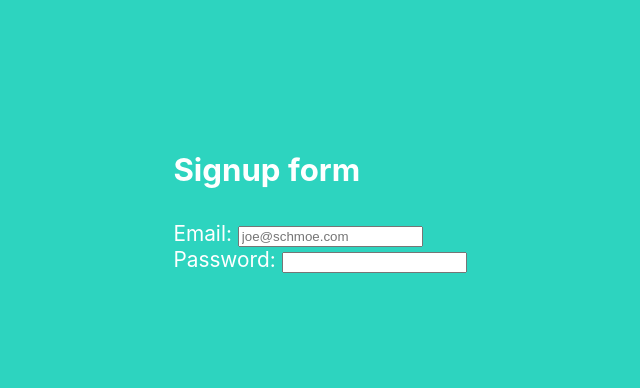
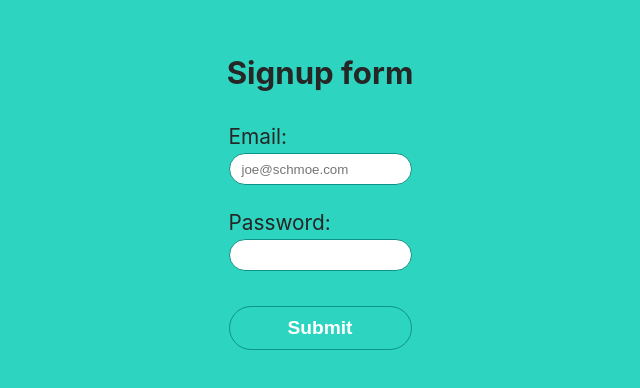
Before and after one commit to candytale55/react-state-projects, a React (Vite) app: page / in a window 1280 px wide. Shown: the part 188-576 px from the top of the page, without its empty margins (320-960 px from the left). Built offline with nearby package versions, Linux system fonts and the light colour scheme.

Commit message:
chore: add challenge and fix css

```diff
--- a/src/components/signupform/SignUpForm.jsx
+++ b/src/components/signupform/SignUpForm.jsx
@@ -1,11 +1,20 @@
 import React from 'react';
 import './assets/styles.css'
 
-/**
- * Challenge: add another label and input for the password field
- */
 
 export default function SignUpForm() {
+
+    /**
+     * Challenge: get the password from the form too and log
+     * it to the console to be sure it came in correctly.
+     */
+
+    function signUp(formData) {
+        const email = formData.get("email")
+        console.log(email)
+    }
+
+
     return (
         <section>
             <h1>Signup form</h1>
@@ -16,7 +25,7 @@ export default function SignUpForm() {
                 <label htmlFor="password">Password: </label>
                 <input id="password" type="password" name="password" />
                 <br />
-
+                <button>Submit</button>
 
             </form>
         </section>
--- a/src/components/signupform/assets/styles.css
+++ b/src/components/signupform/assets/styles.css
@@ -6,17 +6,43 @@ body {
     margin: 0;
     padding: 10px;
     background-color: #2DD4BF;
+    color: #262626;
 }
 
-.input {
+h1 {
+    text-align: center;
+}
+
+form {
+    padding-inline: 40px;
+    display: flex;
+    flex-direction: column;
+}
+
+label {
+    margin-bottom: 4px;
+}
+
+input {
     border-radius: 100px;
-    border: 1px solid black;
-    margin-block: 10px;
-    display: block;
+    border: 1px solid #0D9488;
     height: 2rem;
     text-indent: 10px;
 }
 
-input[type="submit"] {
-    padding: 10px;
+button {
+    border-radius: 100px;
+    border: 1px solid #0D9488;
+    padding: 10px 30px;
+    cursor: pointer;
+    margin-top: 10px;
+    transition: all 0.1s ease-in-out;
+    font-size: 1.2rem;
+    font-weight: 700;
 }
+
+button:hover {
+    background-color: #115E59;
+    border-color: #042F2E;
+    color: white;
+}
```
